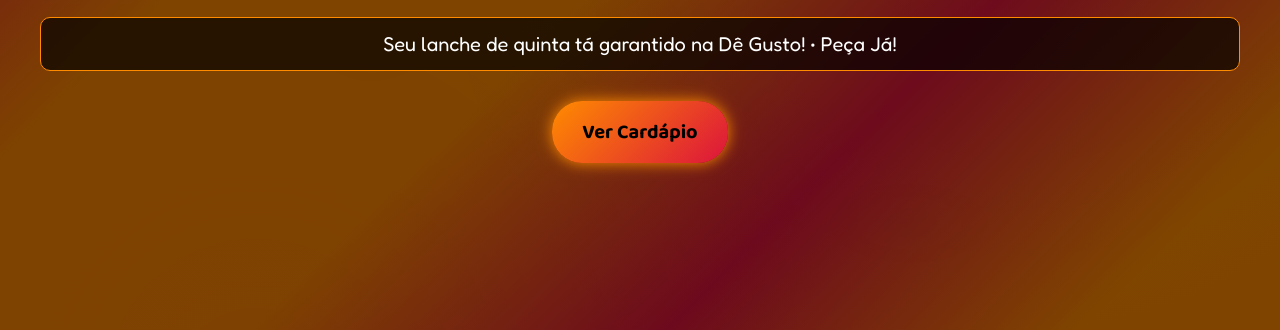
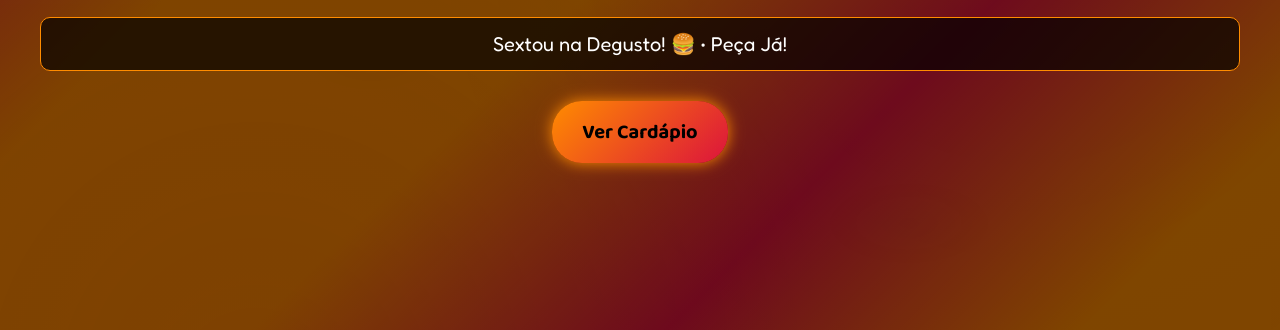
Before and after one commit to pabloscriptgame/Pablo, a plain HTML site: page index.html in a window 1280 px wide. Shown: the part 251-581 px from the top of the page. Drawn offline with Linux system fonts and the light colour scheme; no server answers.

Commit message:
Update index.html

```diff
--- a/index.html
+++ b/index.html
@@ -38,7 +38,7 @@
         <div class="banner-content">
             <h2>Bem-vindo(a)</h2>
             <div class="marquee">
-                <div class="marquee-text">Seu lanche de quinta tá garantido na Dê Gusto! • Peça Já!</div>
+                <div class="marquee-text">Sextou na Degusto! 🍔 • Peça Já!</div>
             </div>
             <a href="#cardapio" class="cta-button">Ver Cardápio</a>
         </div>
```
